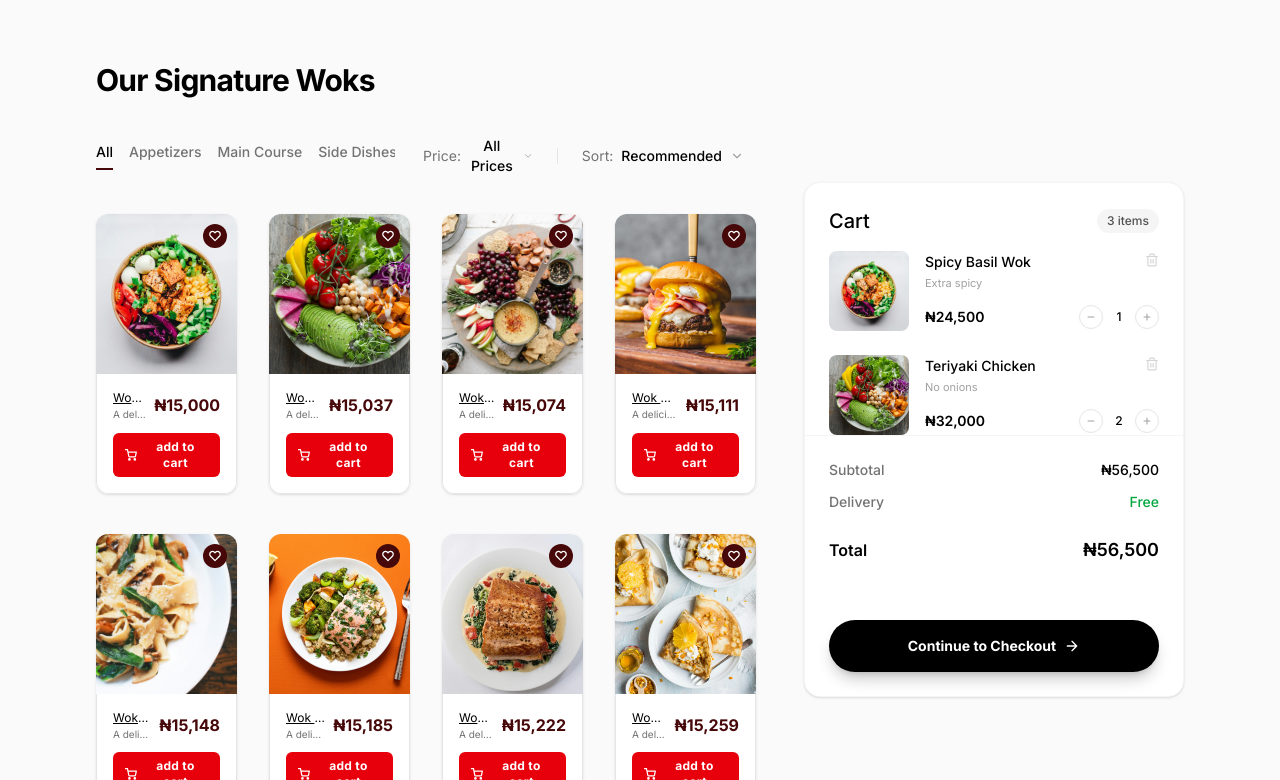
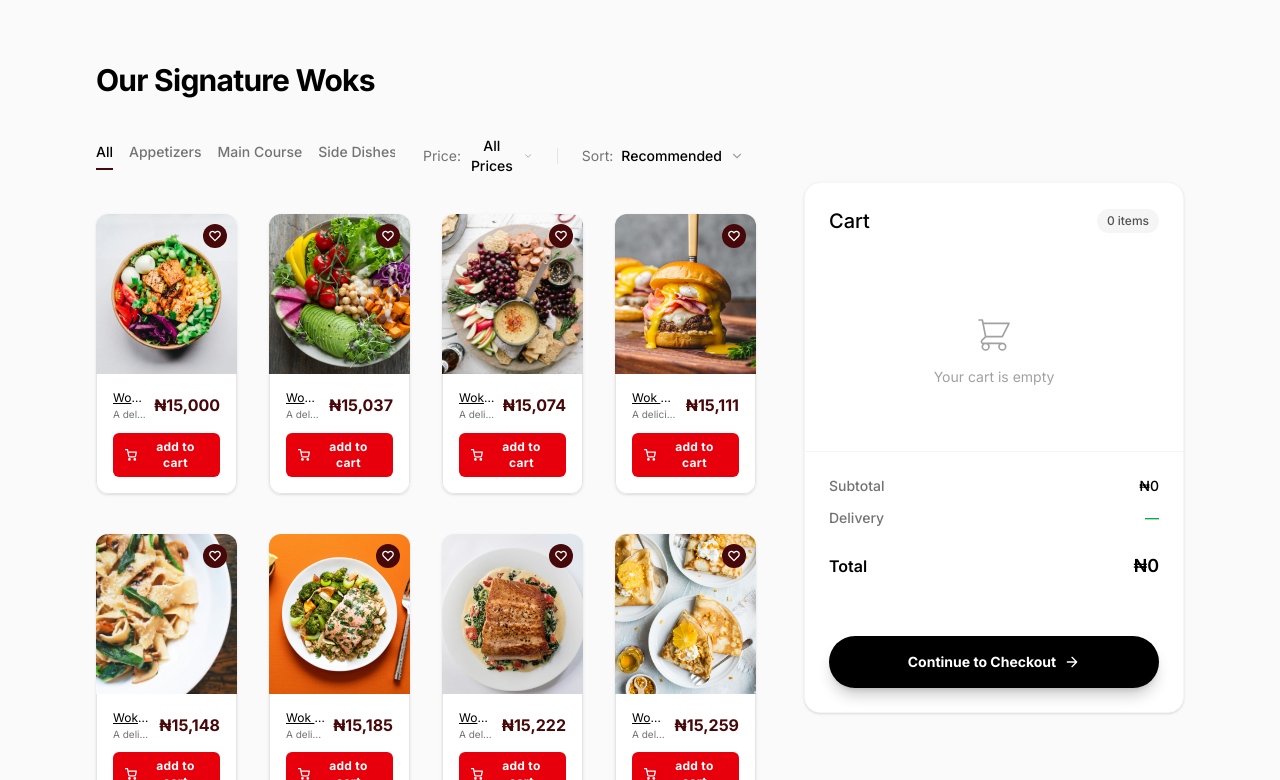
Before and after one commit to Ace-design2/wokcity-restaurant, a Next.js app: page / in a window 1280 px wide. Shown: the part 533-1313 px from the top of the page. Built offline with nearby package versions, Linux system fonts and the light colour scheme.

Commit message:
feat: implement cart functionality using React Context for adding, displaying, and managing items.

```diff
--- a/app/layout.tsx
+++ b/app/layout.tsx
@@ -12,6 +12,8 @@ export const metadata: Metadata = {
   description: "Product listing page for WokCity",
 };
 
+import { CartProvider } from "@/contexts/CartContext";
+
 export default function RootLayout({
   children,
 }: Readonly<{
@@ -20,7 +22,9 @@ export default function RootLayout({
   return (
     <html lang="en">
       <body className={`${inter.variable} font-sans antialiased bg-neutral-50 min-h-screen flex flex-col overflow-x-hidden w-full`}>
-        {children}
+        <CartProvider>
+          {children}
+        </CartProvider>
       </body>
     </html>
   );
--- a/components/CartPanel.tsx
+++ b/components/CartPanel.tsx
@@ -1,8 +1,10 @@
 "use client";
 
 import React, { useState, useEffect } from 'react';
+import { useCart } from '@/contexts/CartContext';
 
 export default function CartPanel() {
+  const { items, removeFromCart, updateQuantity, cartTotal, totalItems } = useCart();
   const [isExpanded, setIsExpanded] = useState(false);
   const [isMobile, setIsMobile] = useState(false);
 
@@ -44,84 +46,69 @@ export default function CartPanel() {
           <div className="px-6 pb-4 pt-1 lg:pt-4 shrink-0">
             <h2 className="text-xl font-medium text-black flex items-center justify-between">
               Cart
-              <span className="bg-neutral-100 text-neutral-600 font-medium text-xs px-2.5 py-1 rounded-full">3 items</span>
+              <span className="bg-neutral-100 text-neutral-600 font-medium text-xs px-2.5 py-1 rounded-full">{totalItems} items</span>
             </h2>
           </div>
 
           <div className="flex-1 overflow-y-auto px-6 flex flex-col gap-6 hide-scrollbar" style={{ scrollbarWidth: 'none', msOverflowStyle: 'none' }}>
-            {/* Minimal Cart Item 1 */}
-            <div className="flex gap-4 group">
-              <img src="/images/food1.jpg" alt="Wok Meal 1" className="w-20 h-20 rounded-lg object-cover bg-neutral-100" />
+            {items.length === 0 ? (
+              <div className="flex-1 flex flex-col items-center justify-center text-neutral-400 gap-3 py-16">
+                <svg width="40" height="40" viewBox="0 0 24 24" fill="none" stroke="currentColor" strokeWidth="1" strokeLinecap="round" strokeLinejoin="round">
+                  <path d="M3 3h2l.4 2M7 13h10l4-8H5.4M7 13L5.4 5M7 13l-2.293 2.293c-.63.63-.184 1.707.707 1.707H17m0 0a2 2 0 100 4 2 2 0 000-4zm-8 2a2 2 0 11-4 0 2 2 0 014 0z"/>
+                </svg>
+                <p className="text-sm">Your cart is empty</p>
+              </div>
+            ) : (
+              items.map((item) => (
+                <div key={item.id} className="flex gap-4 group">
+                  <img src={item.imageUrl} alt={item.name} className="w-20 h-20 rounded-lg object-cover bg-neutral-100" />
                   <div className="flex-1 flex flex-col justify-between py-0.5">
                     <div className="flex justify-between items-start gap-2">
                       <div>
-                    <h4 className="text-sm font-medium text-black leading-tight">Spicy Basil Wok</h4>
-                    <p className="text-[11px] text-neutral-400 mt-1">Extra spicy</p>
+                        <h4 className="text-sm font-medium text-black leading-tight">{item.name}</h4>
                       </div>
-                  <button className="text-neutral-300 hover:text-red-500 active:scale-90 transition-all focus:outline-none" aria-label="Remove item">
+                      <button
+                        onClick={() => removeFromCart(item.id)}
+                        className="text-neutral-300 hover:text-red-500 active:scale-90 transition-all focus:outline-none" aria-label="Remove item">
                         <svg width="14" height="14" viewBox="0 0 24 24" fill="none" stroke="currentColor" strokeWidth="2" strokeLinecap="round" strokeLinejoin="round">
                           <path d="M3 6h18M19 6v14a2 2 0 01-2 2H7a2 2 0 01-2-2V6m3 0V4a2 2 0 012-2h4a2 2 0 012 2v2M10 11v6M14 11v6"/>
                         </svg>
                       </button>
                     </div>
                     <div className="flex items-center justify-between mt-auto">
-                  <span className="text-sm font-semibold text-black">₦24,500</span>
+                      <span className="text-sm font-semibold text-black">₦{item.price.toLocaleString()}</span>
                       <div className="flex items-center gap-3">
-                    <button className="w-6 h-6 rounded-full border border-neutral-200 flex items-center justify-center text-neutral-400 hover:text-black hover:border-black active:scale-90 transition-all focus:outline-none">
+                        <button
+                          onClick={() => updateQuantity(item.id, -1)}
+                          className="w-6 h-6 rounded-full border border-neutral-200 flex items-center justify-center text-neutral-400 hover:text-black hover:border-black active:scale-90 transition-all focus:outline-none">
                           <svg width="10" height="10" viewBox="0 0 24 24" fill="none" stroke="currentColor" strokeWidth="2.5" strokeLinecap="round" strokeLinejoin="round"><path d="M5 12h14"/></svg>
                         </button>
-                    <span className="text-xs font-medium text-black w-2 text-center">1</span>
-                    <button className="w-6 h-6 rounded-full border border-neutral-200 flex items-center justify-center text-neutral-400 hover:text-black hover:border-black active:scale-90 transition-all focus:outline-none">
+                        <span className="text-xs font-medium text-black w-2 text-center">{item.quantity}</span>
+                        <button
+                          onClick={() => updateQuantity(item.id, 1)}
+                          className="w-6 h-6 rounded-full border border-neutral-200 flex items-center justify-center text-neutral-400 hover:text-black hover:border-black active:scale-90 transition-all focus:outline-none">
                           <svg width="10" height="10" viewBox="0 0 24 24" fill="none" stroke="currentColor" strokeWidth="2.5" strokeLinecap="round" strokeLinejoin="round"><path d="M12 5v14M5 12h14"/></svg>
                         </button>
                       </div>
                     </div>
                   </div>
                 </div>
-
-            {/* Minimal Cart Item 2 */}
-            <div className="flex gap-4 group">
-              <img src="/images/food2.jpg" alt="Wok Meal 2" className="w-20 h-20 rounded-lg object-cover bg-neutral-100" />
-              <div className="flex-1 flex flex-col justify-between py-0.5">
-                <div className="flex justify-between items-start gap-2">
-                  <div>
-                    <h4 className="text-sm font-medium text-black leading-tight">Teriyaki Chicken</h4>
-                    <p className="text-[11px] text-neutral-400 mt-1">No onions</p>
-                  </div>
-                  <button className="text-neutral-300 hover:text-red-500 active:scale-90 transition-all focus:outline-none" aria-label="Remove item">
-                    <svg width="14" height="14" viewBox="0 0 24 24" fill="none" stroke="currentColor" strokeWidth="2" strokeLinecap="round" strokeLinejoin="round">
-                      <path d="M3 6h18M19 6v14a2 2 0 01-2 2H7a2 2 0 01-2-2V6m3 0V4a2 2 0 012-2h4a2 2 0 012 2v2M10 11v6M14 11v6"/>
-                    </svg>
-                  </button>
-                </div>
-                <div className="flex items-center justify-between mt-auto">
-                  <span className="text-sm font-semibold text-black">₦32,000</span>
-                  <div className="flex items-center gap-3">
-                    <button className="w-6 h-6 rounded-full border border-neutral-200 flex items-center justify-center text-neutral-400 hover:text-black hover:border-black active:scale-90 transition-all focus:outline-none">
-                      <svg width="10" height="10" viewBox="0 0 24 24" fill="none" stroke="currentColor" strokeWidth="2.5" strokeLinecap="round" strokeLinejoin="round"><path d="M5 12h14"/></svg>
-                    </button>
-                    <span className="text-xs font-medium text-black w-2 text-center">2</span>
-                    <button className="w-6 h-6 rounded-full border border-neutral-200 flex items-center justify-center text-neutral-400 hover:text-black hover:border-black active:scale-90 transition-all focus:outline-none">
-                      <svg width="10" height="10" viewBox="0 0 24 24" fill="none" stroke="currentColor" strokeWidth="2.5" strokeLinecap="round" strokeLinejoin="round"><path d="M12 5v14M5 12h14"/></svg>
-                    </button>
-                  </div>
-                </div>
-              </div>
-            </div>
+              ))
+            )}
           </div>
 
           <div className={`px-6 pt-4 pb-2 lg:p-6 lg:pb-4 shrink-0 bg-white z-10 border-t border-neutral-100`}>
             <div className="flex justify-between items-center mb-3">
               <span className="text-sm text-neutral-500 font-medium">Subtotal</span>
-              <span className="text-sm font-medium text-black">₦56,500</span>
+              <span className="text-sm font-medium text-black">₦{cartTotal.toLocaleString()}</span>
             </div>
             <div className="flex justify-between items-center mb-6">
               <span className="text-sm text-neutral-500 font-medium">Delivery</span>
-              <span className="text-sm font-medium text-green-600">Free</span>
+              <span className="text-sm font-medium text-green-600">{cartTotal > 0 ? 'Free' : '—'}</span>
             </div>
             <div className="flex justify-between items-center mb-2 lg:mb-4">
               <span className="text-base font-semibold text-black">Total</span>
-              <span className="text-lg font-semibold text-black">₦56,500</span>
+              <span className="text-lg font-semibold text-black">₦{cartTotal.toLocaleString()}</span>
             </div>
           </div>
         </div>
@@ -134,7 +121,7 @@ export default function CartPanel() {
           >
             {/* View Cart State (Flows out) */}
             <div className={`flex items-center gap-2 absolute inset-0 justify-center transition-all duration-500 ease-[cubic-bezier(0.32,0.72,0,1)] ${!showContent ? 'translate-y-0 opacity-100' : 'translate-y-full opacity-0'}`}>
-              <span>View Cart (3) • ₦56,500</span>
+              <span>View Cart ({totalItems}) • ₦{cartTotal.toLocaleString()}</span>
               <svg width="16" height="16" viewBox="0 0 24 24" fill="none" stroke="currentColor" strokeWidth="2" strokeLinecap="round" strokeLinejoin="round">
                 <path d="m18 15-6-6-6 6"/>
               </svg>
--- /dev/null
+++ b/contexts/CartContext.tsx
@@ -0,0 +1,71 @@
+"use client";
+
+import React, { createContext, useContext, useState, ReactNode } from 'react';
+
+export type CartItem = {
+  id: string;
+  name: string;
+  price: number;
+  imageUrl: string;
+  quantity: number;
+};
+
+type CartContextType = {
+  items: CartItem[];
+  addToCart: (item: Omit<CartItem, 'quantity'>) => void;
+  removeFromCart: (id: string) => void;
+  updateQuantity: (id: string, amount: number) => void;
+  cartTotal: number;
+  totalItems: number;
+};
+
+const CartContext = createContext<CartContextType | undefined>(undefined);
+
+export function CartProvider({ children }: { children: ReactNode }) {
+  const [items, setItems] = useState<CartItem[]>([]);
+
+  const addToCart = (newItem: Omit<CartItem, 'quantity'>) => {
+    setItems(currentItems => {
+      const existingItem = currentItems.find(item => item.id === newItem.id);
+      if (existingItem) {
+        return currentItems.map(item =>
+          item.id === newItem.id ? { ...item, quantity: item.quantity + 1 } : item
+        );
+      }
+      return [...currentItems, { ...newItem, quantity: 1 }];
+    });
+  };
+
+  const removeFromCart = (id: string) => {
+    setItems(currentItems => currentItems.filter(item => item.id !== id));
+  };
+
+  const updateQuantity = (id: string, amount: number) => {
+    setItems(currentItems =>
+      currentItems.map(item => {
+        if (item.id === id) {
+          const newQuantity = item.quantity + amount;
+          return { ...item, quantity: Math.max(1, newQuantity) };
+        }
+        return item;
+      })
+    );
+  };
+
+  const cartTotal = items.reduce((total, item) => total + item.price * item.quantity, 0);
+  const totalItems = items.reduce((total, item) => total + item.quantity, 0);
+
+  return (
+    <CartContext.Provider value={{ items, addToCart, removeFromCart, updateQuantity, cartTotal, totalItems }}>
+      {children}
+    </CartContext.Provider>
+  );
+}
+
+export function useCart() {
+  const context = useContext(CartContext);
+  if (context === undefined) {
+    throw new Error('useCart must be used within a CartProvider');
+  }
+  return context;
+}
```
Also changed, not shown: components/ProductCard.tsx (+12 -1 lines). Lines whose indentation alone changed are shown as unchanged.
